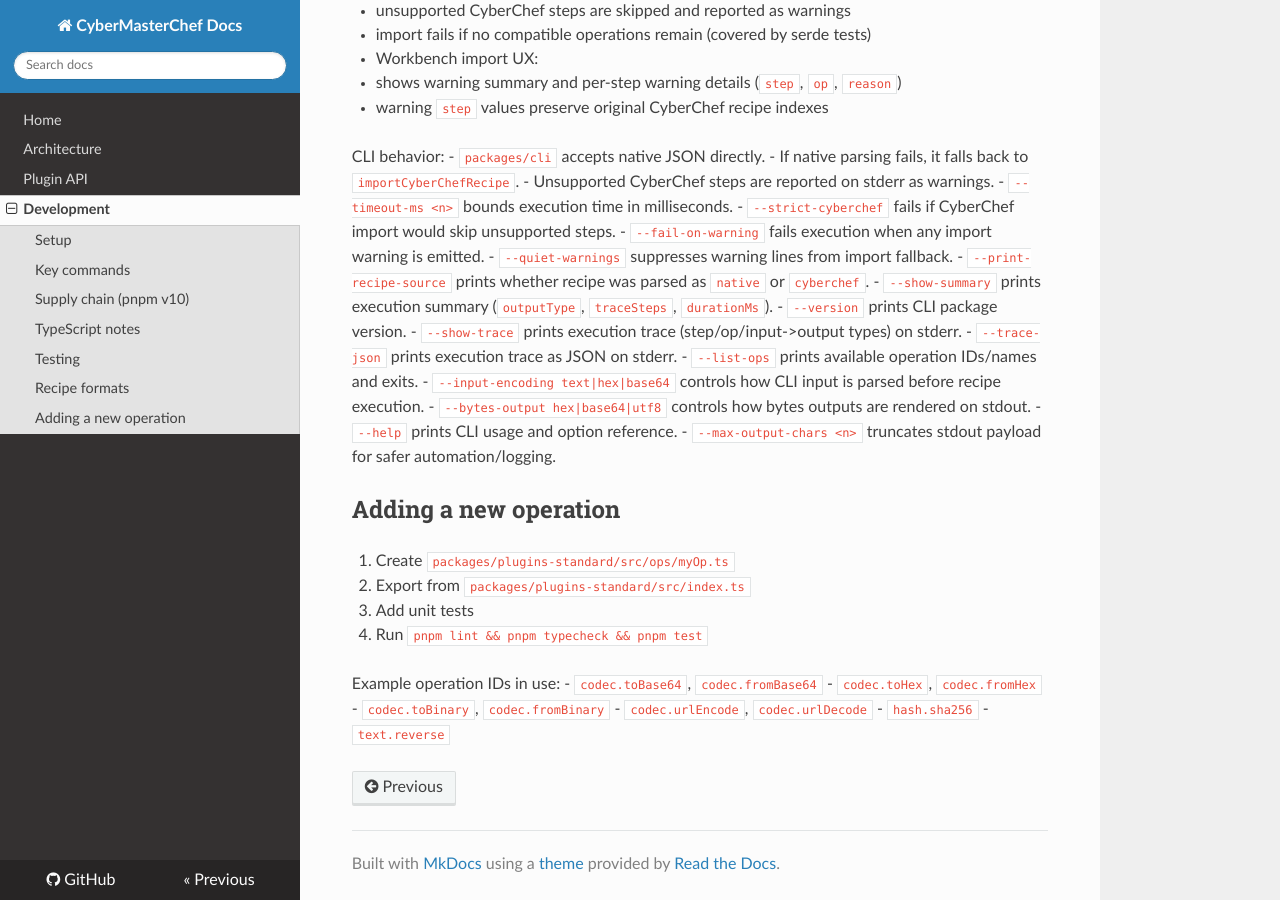
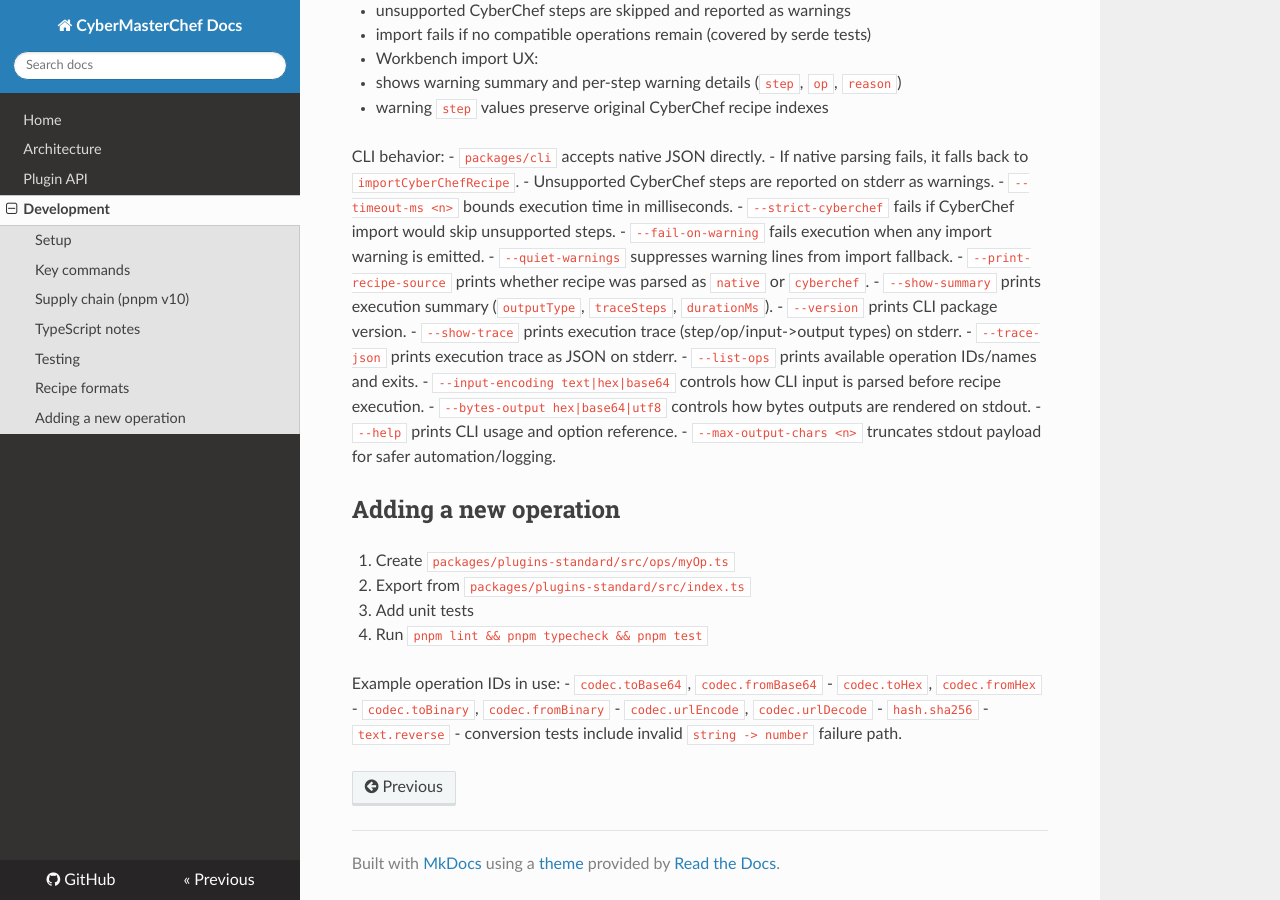
Before and after one commit to mkilijanek/CyberMasterChef, an MkDocs documentation site: the page built from docs/development.md, in a window 1280 px wide and 900 px high, scrolled down 1373 px. Built offline with MkDocs 1.6.1, drawn with Linux system fonts in a browser that asks for light colours; nearby versions of some CDN libraries.

Commit message:
Add invalid numeric conversion regression test

```diff
--- a/docs/development.md
+++ b/docs/development.md
@@ -94,3 +94,4 @@ Example operation IDs in use:
 - `codec.urlEncode`, `codec.urlDecode`
 - `hash.sha256`
 - `text.reverse`
+- conversion tests include invalid `string -> number` failure path.
```
Also changed, not shown: 1 other file.
